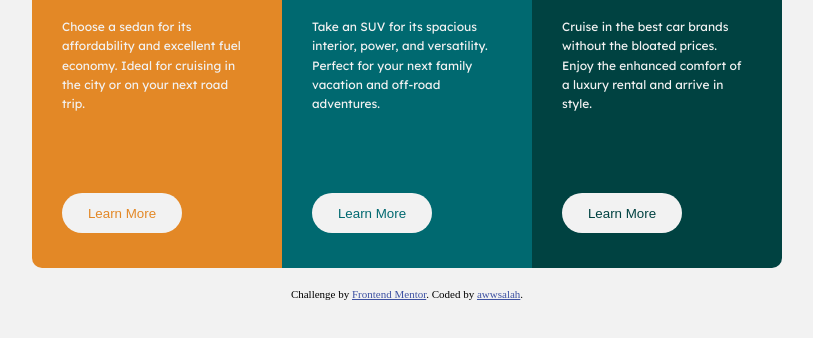
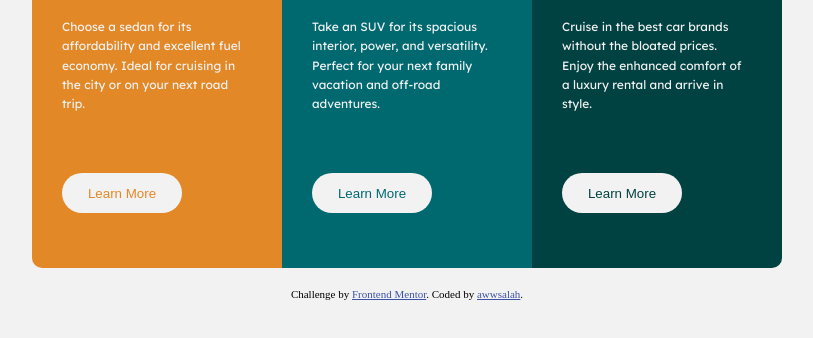
Before and after one commit to awwsalah/3-column-preview-card-component-v2, a plain HTML site: page index.html in a window 1280 px wide. Shown: the part 316-654 px from the top of the page, without its empty margins (233-1046 px from the left). Drawn offline with Linux system fonts and the light colour scheme.

Commit message:
first commit

```diff
--- a/style.css
+++ b/style.css
@@ -21,11 +21,13 @@ body{
     height: 100dvh;
     background-color: var(--white-color);
 }
+.container{
+    padding-bottom: 20px;
 
+}
 
 .cards{
     display: flex;
-    padding-bottom: 20px;
 
 }
 .card1{
@@ -71,7 +73,7 @@ button{
     align-content: flex-end;
     font-weight: 500;
     width: 120px;
-    margin-top: 60px;
+    margin-top: 40px;
 
 }
 .card1 button{
```
